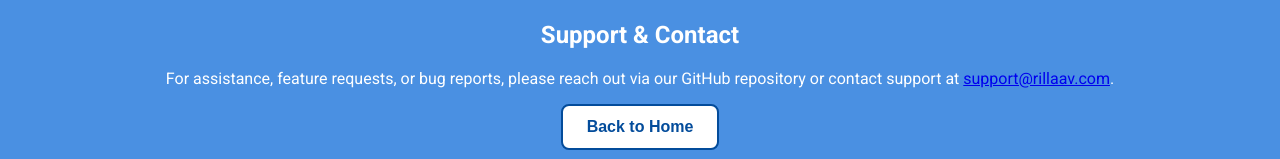
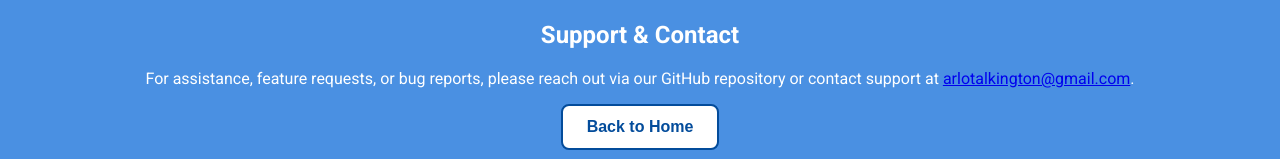
Before and after one commit to arlotalkington/RillaAV-AntiVirus, a plain HTML site: page docs/about.html in a window 1280 px wide. Shown: the part 588-747 px from the top of the page. Drawn offline with Linux system fonts and the light colour scheme.

Commit message:
Update HTML and CSS files

```diff
--- a/docs/about.html
+++ b/docs/about.html
@@ -48,7 +48,7 @@
     <section>
         <h2>Support & Contact</h2>
         <p>For assistance, feature requests, or bug reports, please reach out via our GitHub repository or contact support at
-        <a href="mailto:support@rillaav.com">support@rillaav.com</a>.</p>
+        <a href="mailto:arlotalkington@gmail.com">arlotalkington@gmail.com</a>.</p>
     </section>
 
     <button class="download" onclick="window.history.back()">Back to Home</button>
```
